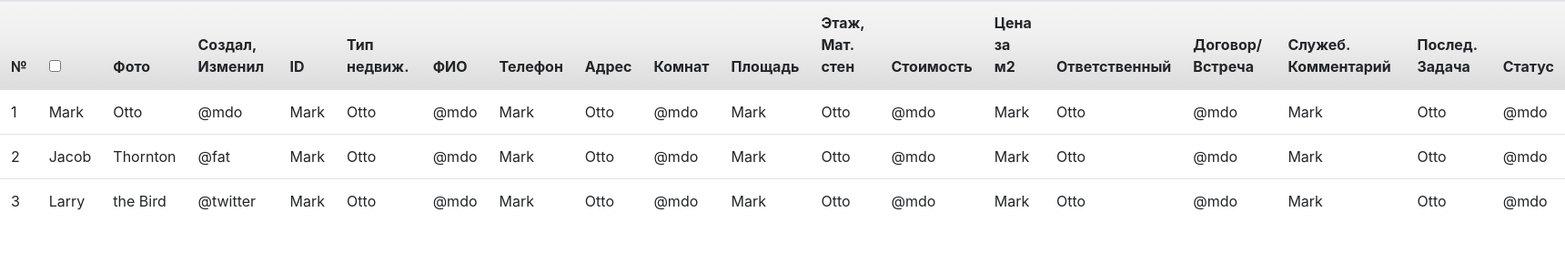
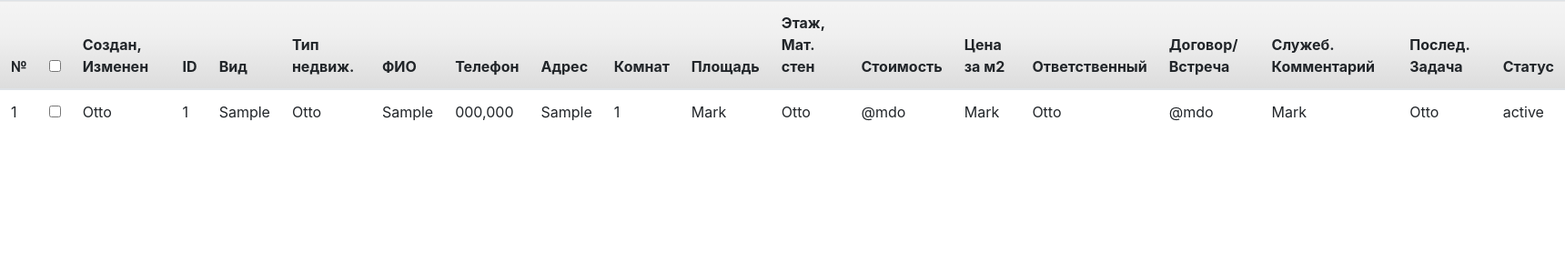
Before and after one commit to Chaplygin-vlad/crm_build, a Django app: page / in a window 1720 px wide. Shown: the part 70-370 px from the top of the page at 91% size. Run offline with Django 3.2, Linux system fonts and the light colour scheme; tables that the repository leaves empty hold one stand-in row (values such as "Sample post").

Commit message:
create pagination draft

```diff
--- a/crm/crm_build/models.py
+++ b/crm/crm_build/models.py
@@ -119,14 +119,6 @@ class RlClient(models.Model):
     valuta_type = models.IntegerField(blank=True, null=True)
     geocode = models.CharField(max_length=45, blank=True, null=True)
     description = models.TextField(blank=True, null=True)
-    date1 = models.DateTimeField(blank=True, null=True)
-    date2 = models.DateTimeField(blank=True, null=True)
-    date3 = models.DateTimeField(blank=True, null=True)
-    date4 = models.DateTimeField(blank=True, null=True)
-    date5 = models.DateTimeField(blank=True, null=True)
-    date6 = models.DateTimeField(blank=True, null=True)
-    date7 = models.DateTimeField(blank=True, null=True)
-    date8 = models.DateTimeField(blank=True, null=True)
     check1 = models.IntegerField(blank=True, null=True)
     check2 = models.IntegerField(blank=True, null=True)
     check3 = models.IntegerField(blank=True, null=True)
--- a/crm/crm_build/templates/base.html
+++ b/crm/crm_build/templates/base.html
@@ -29,7 +29,7 @@
 
                 <button class="btn btn-outline-secondary my-2 my-sm-0 mr-2"
                         type="submit">
-                    <a class="nav-link" href="{% url 'index' %}">Все объекты</a>
+                    <a class="nav-link" href="#">Все объекты</a>
 
                 </button>
             </li>
--- a/crm/crm_build/templates/index.html
+++ b/crm/crm_build/templates/index.html
@@ -7,9 +7,9 @@
             <th scope="col">
                 <input type="checkbox">
             </th>
-            <th scope="col">Фото</th>
-            <th scope="col">Создал, Изменил</th>
+            <th scope="col">Создан, Изменен</th>
             <th scope="col">ID</th>
+            <th scope="col">Вид</th>
             <th scope="col">Тип недвиж.</th>
             <th scope="col">ФИО</th>
             <th scope="col">Телефон</th>
@@ -28,8 +28,20 @@
         </tr>
         </thead>
         <tbody>
+        {% for object in objects %}
         <tr>
             <td>1</td>
+            <td scope="col">
+                <input type="checkbox">
+            </td>
+            <td>Otto</td>
+            <td>{{object.lot}}</td>
+            <td>{{object.client_enum}}</td>
+            <td>Otto</td>
+            <td>{{object.fio}}</td>
+            <td>{{object.tel1}},{{ object.tel2}}</td>
+            <td>{{object.addr}}</td>
+            <td>{{object.rooms}}</td>
             <td>Mark</td>
             <td>Otto</td>
             <td>@mdo</td>
@@ -38,63 +50,15 @@
             <td>@mdo</td>
             <td>Mark</td>
             <td>Otto</td>
-            <td>@mdo</td>
-            <td>Mark</td>
-            <td>Otto</td>
-            <td>@mdo</td>
-            <td>Mark</td>
-            <td>Otto</td>
-            <td>@mdo</td>
-            <td>Mark</td>
-            <td>Otto</td>
-            <td>@mdo</td>
+            <td>{{object.status_enum}}</td>
 
         </tr>
-        <tr>
-            <td>2</td>
-            <td>Jacob</td>
-            <td>Thornton</td>
-            <td>@fat</td>
-            <td>Mark</td>
-            <td>Otto</td>
-            <td>@mdo</td>
-            <td>Mark</td>
-            <td>Otto</td>
-            <td>@mdo</td>
-            <td>Mark</td>
-            <td>Otto</td>
-            <td>@mdo</td>
-            <td>Mark</td>
-            <td>Otto</td>
-            <td>@mdo</td>
-            <td>Mark</td>
-            <td>Otto</td>
-            <td>@mdo</td>
-
-        </tr>
-        <tr>
-            <td>3</td>
-            <td>Larry</td>
-            <td>the Bird</td>
-            <td>@twitter</td>
-            <td>Mark</td>
-            <td>Otto</td>
-            <td>@mdo</td>
-            <td>Mark</td>
-            <td>Otto</td>
-            <td>@mdo</td>
-            <td>Mark</td>
-            <td>Otto</td>
-            <td>@mdo</td>
-            <td>Mark</td>
-            <td>Otto</td>
-            <td>@mdo</td>
-            <td>Mark</td>
-            <td>Otto</td>
-            <td>@mdo</td>
-        </tr>
+        {% endfor %}
         </tbody>
     </table>
+    <div class="grid-img-right mt-4 text-right bg bg1" >
+            {% include 'pagination.html' %}
+        </div>
 
 
 {% endblock %}
--- /dev/null
+++ b/crm/crm_build/templates/pagination.html
@@ -0,0 +1,45 @@
+<ul class="pagination">
+    {% if page_obj.has_previous %}
+        {% if page_obj.number|add:'-3' > 1 %}
+            <li class="pagination__item">
+                <a href="?{{ genre }}{{ year }}page=1">1</a>
+            </li>
+        {% endif %}
+        {% if page_obj.number|add:'-3' >= 3 %}
+            <li class="pagination__item pagination__item--dots">
+                    <a href="?{{ genre }}{{ year }}page={{ page_obj.previous_page_number|add:'-3' }}">
+                <span class="pagination__link">• • •</span>
+                </a>
+            </li>
+        {% endif %}
+    {% endif %}
+    {% if paginator.page_range|length > 1 %}
+        {% for i in paginator.page_range %}
+            {% if page_obj.number == i %}
+                <li class="pagination__item active">
+                    <a class="pagination__link" href="#">{{ i }}</a>
+                </li>
+            {% elif i > page_obj.number|add:'-4' and i < page_obj.number|add:'4' %}
+                <li class="pagination__item">
+                        <a class="pagination__link" href="?{{ genre }}{{ year }}page={{ i }}">{{ i }}</a>
+                </li>
+            {% endif %}
+        {% endfor %}
+    {% endif %}
+    {% if page_obj.has_next %}
+        {% if page_obj.number|add:'4' < page_obj.paginator.num_pages %}
+            <li class="pagination__item pagination__item--dots">
+                    <a href="?{{ genre }}{{ year }}page={{ page_obj.next_page_number|add:'3' }}">
+                <span class="pagination__link">• • •</span>
+                </a>
+            </li>
+        {% endif %}
+        {% if page_obj.number|add:'3' < page_obj.paginator.num_pages %}
+            <li class="pagination__item">
+                    <a class="pagination__link" href="?{{ genre }}{{ year }}page={{ page_obj.paginator.num_pages }}">
+                        {{ page_obj.paginator.num_pages }}
+                    </a>
+            </li>
+        {% endif %}
+    {% endif %}
+</ul>
--- a/crm/crm_build/urls.py
+++ b/crm/crm_build/urls.py
@@ -3,7 +3,7 @@ from django.urls import path
 from crm_build.views import MainPageListView, index
 
 urlpatterns = [
-    path('', index, name='index'),
+    path('', MainPageListView.as_view(), name='index'),
 
     # path('', MainPageListView.as_view(), name='base'),
 
--- a/crm/crm_build/views.py
+++ b/crm/crm_build/views.py
@@ -11,7 +11,13 @@ def index(request):
 class MainPageListView(ListView):
     """Главная страница, выводит сразу список всех объектов"""
     model = RlClient
+    context_object_name = 'objects'
+    template_name = 'index.html'
+    paginate_by = 10
+
 
     def get_context_data(self, *, object_list=None, **kwargs):
         context = super().get_context_data(**kwargs)
+        # context['objects'] = context['objects'].filter(lot=381)
+
         return context
--- a/crm/static/css/style.css
+++ b/crm/static/css/style.css
@@ -6,3 +6,131 @@
 th {
     background-image: -webkit-linear-gradient(top, rgb(244, 244, 244), rgb(239, 239, 239) 40%, rgb(220, 220, 220));
 }
+
+/* Pagination */
+.pagination {
+    width: auto;
+    margin: 0 auto
+}
+
+.pagination,
+.pagination__link {
+    display: -ms-flexbox;
+    display: flex;
+    -ms-flex-flow: row wrap;
+    flex-flow: row wrap;
+    -ms-flex-pack: center;
+    justify-content: center;
+    -ms-flex-align: center;
+    align-items: center
+}
+
+.pagination__link {
+    position: relative;
+    left: -1px;
+    top: 1px;
+    width: 100%;
+    height: 100%;
+    border-radius: 50%;
+    transition: all .2s ease-in-out;
+    font-family: Roboto, sans-serif;
+    font-size: 16px;
+    color: #6163b9
+}
+
+@media only screen and (max-width: 767px) {
+    .pagination__link {
+        font-size: 15px
+    }
+}
+
+@media only screen and (min-width: 1025px) {
+    .pagination a.pagination__link:hover {
+        background: rgba(102, 88, 175, .15)
+    }
+}
+
+.pagination__item {
+    transition: all .2s ease-in-out;
+    width: 38px;
+    height: 38px;
+    border-radius: 50%;
+    z-index: 1;
+    position: relative;
+    margin: 0 2px;
+    display: -ms-flexbox;
+    display: flex;
+    -ms-flex-flow: row wrap;
+    flex-flow: row wrap;
+    -ms-flex-pack: center;
+    justify-content: center;
+    -ms-flex-align: center;
+    align-items: center
+}
+
+@media only screen and (max-width: 767px) {
+    .pagination__item {
+        margin: 0 2px;
+        width: 33px;
+        height: 33px
+    }
+}
+
+.pagination__item:first-child {
+    margin-left: 0
+}
+
+.pagination__item:last-child {
+    margin-right: 0
+}
+
+@media only screen and (max-width: 1023px) {
+    .pagination__item:nth-child(3),
+    .pagination__item:nth-child(9) {
+        display: none
+    }
+}
+
+@media only screen and (min-width: 1025px) {
+    .pagination__item.active:hover
+    .pagination__link {
+        color: #fff;
+        background: #6658af
+    }
+}
+
+.pagination__item.active .pagination__link {
+    color: #fff;
+    background: #6658af
+}
+
+.pagination__item--dots .pagination__link {
+    color: #bfc0f1
+}
+
+.grid-img-right {
+
+    -webkit-background-size: cover;
+    -moz-background-size: cover;
+    -o-background-size: cover;
+    -ms-background-size: cover;
+    background-size: cover;
+    position: relative;
+    height: 15em;
+    padding: 5.5em 2em 0 0;
+}
+
+.grid-img-right span.money {
+    color: #fff;
+    display: block;
+}
+
+.grid-img-right a {
+    font-size: 0.9em;
+    text-transform: uppercase;
+    font-weight: 600;
+    text-decoration: none;
+    /*color: #fff;*/
+    padding: 0;
+
+}
```
